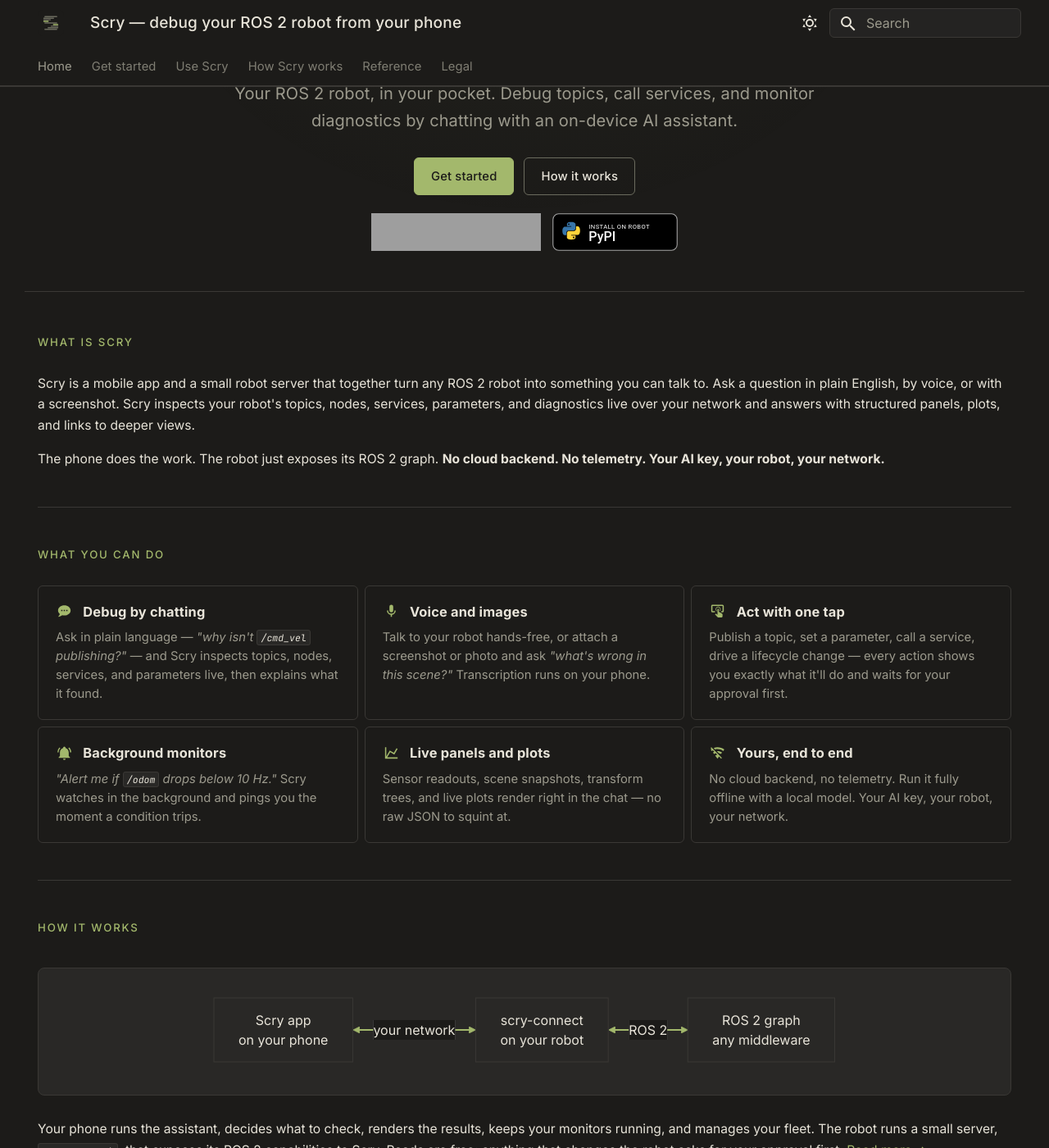
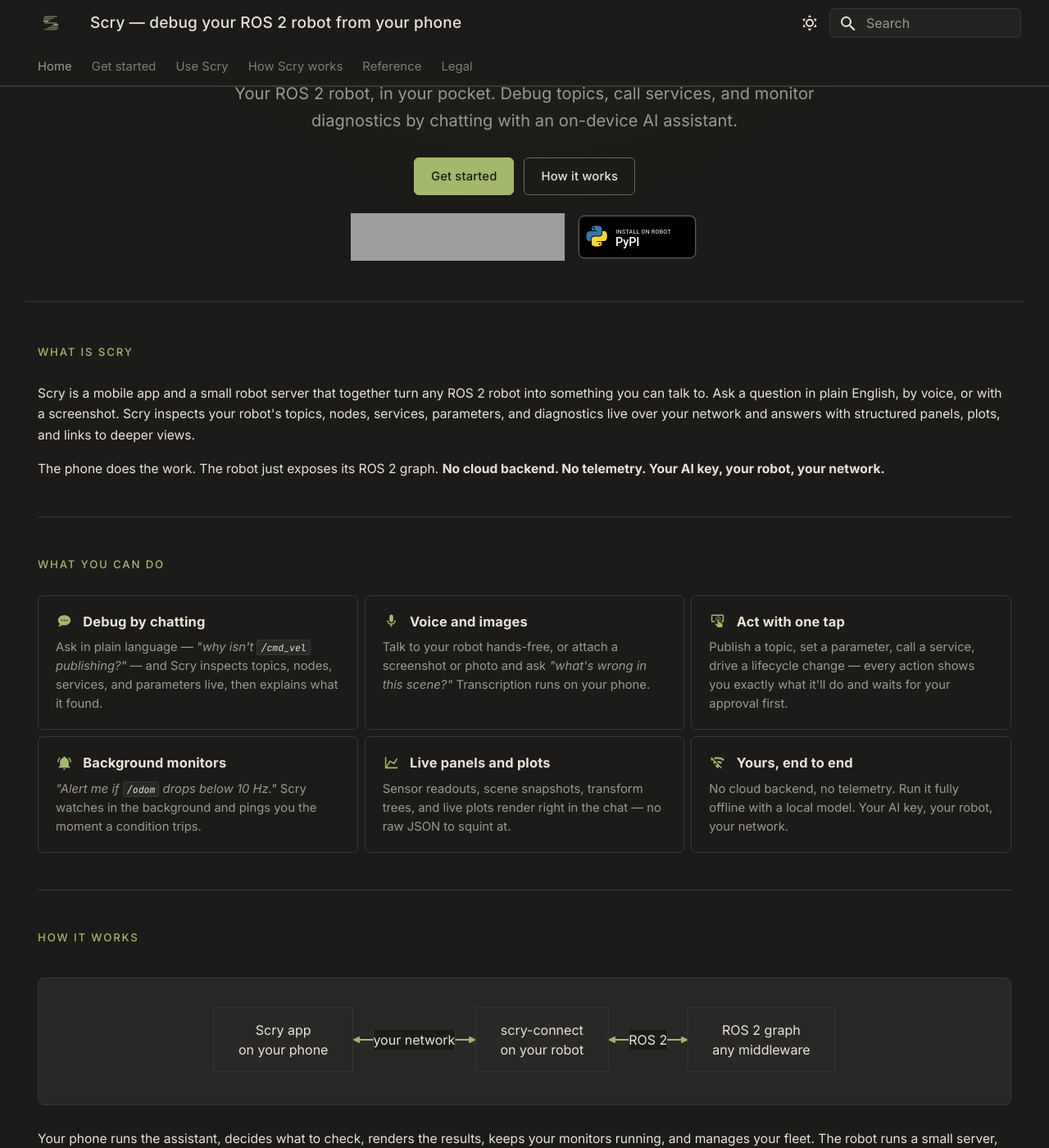
Before and after one commit to phaneron-robotics/scry, an MkDocs documentation site: the page built from docs/index.md, in a window 1280 px wide and 1400 px high, scrolled down 320 px. Shown: the whole window at 82% size. Built offline with MkDocs 1.6.1 and Material for MkDocs 9.7.7, drawn with Linux system fonts in a browser that asks for light colours; grey boxes are pictures that could not be loaded.

Commit message:
docs: match hero badge sizes and enlarge them (#13)
The PyPI badge rendered smaller than the Google Play badge because the
two images had different aspect ratios at the same CSS height.

- Redraw `pypi-badge.svg` on the **same 646×250 canvas** as the official
Play badge → equal CSS height now renders at an identical visual size
(149×58 vs 150×58 at display height).
- Bump both badges from **46px → 58px** tall (50px on mobile) so they
read a touch larger.

## Test plan
- [x] `mkdocs build --strict` — passes
- [x] Rendered both at display height: Google Play 149×58, PyPI 150×58
(matched)

Merge deploys to GitHub Pages.

```diff
--- a/docs/stylesheets/brand.css
+++ b/docs/stylesheets/brand.css
@@ -554,13 +554,13 @@
 
 .scry-badge img {
   display: block;
-  height: 46px;
+  height: 58px;
   width: auto;
 }
 
 @media screen and (max-width: 600px) {
   .scry-badge img {
-    height: 42px;
+    height: 50px;
   }
   .scry-hero {
     padding: 2.2rem 0.8rem 1.8rem;
```
Also changed, not shown: docs/assets/pypi-badge.svg.
